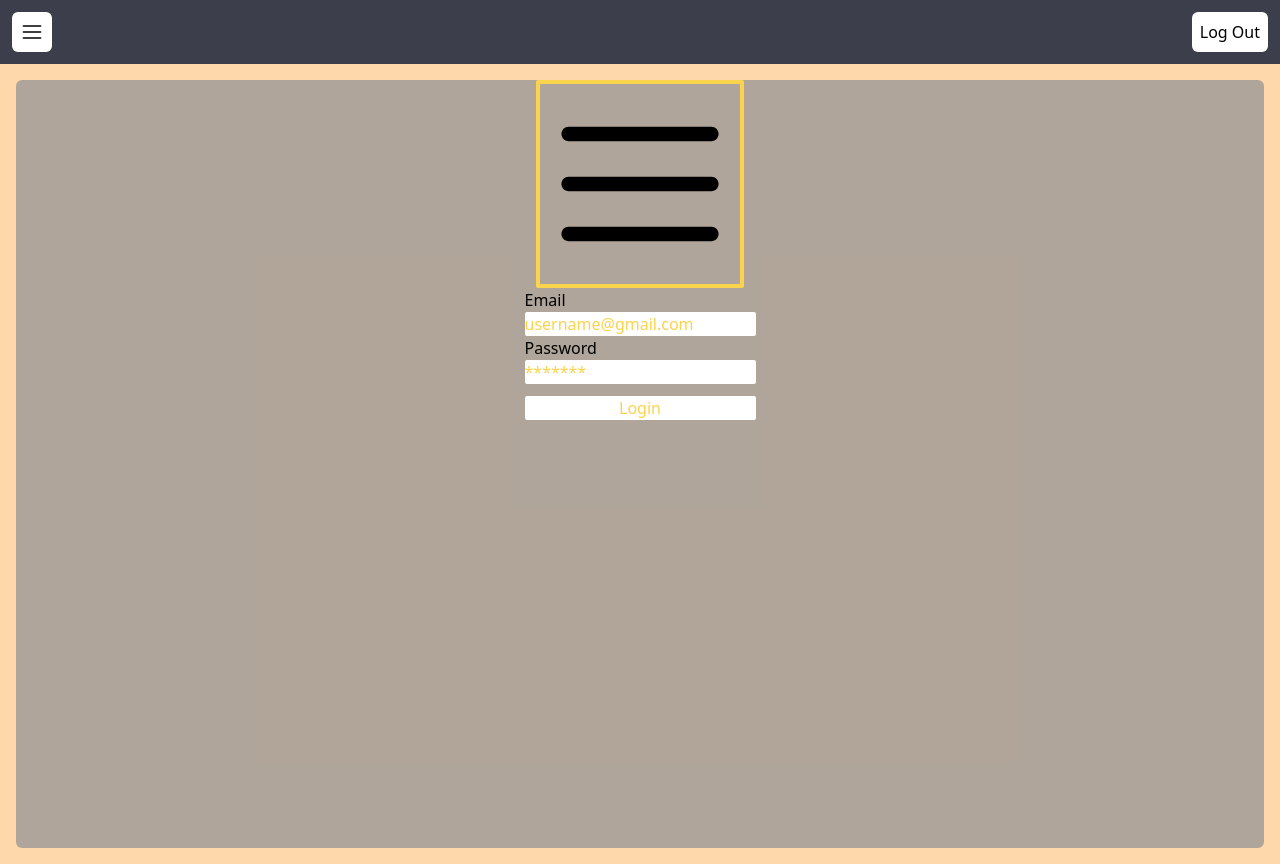
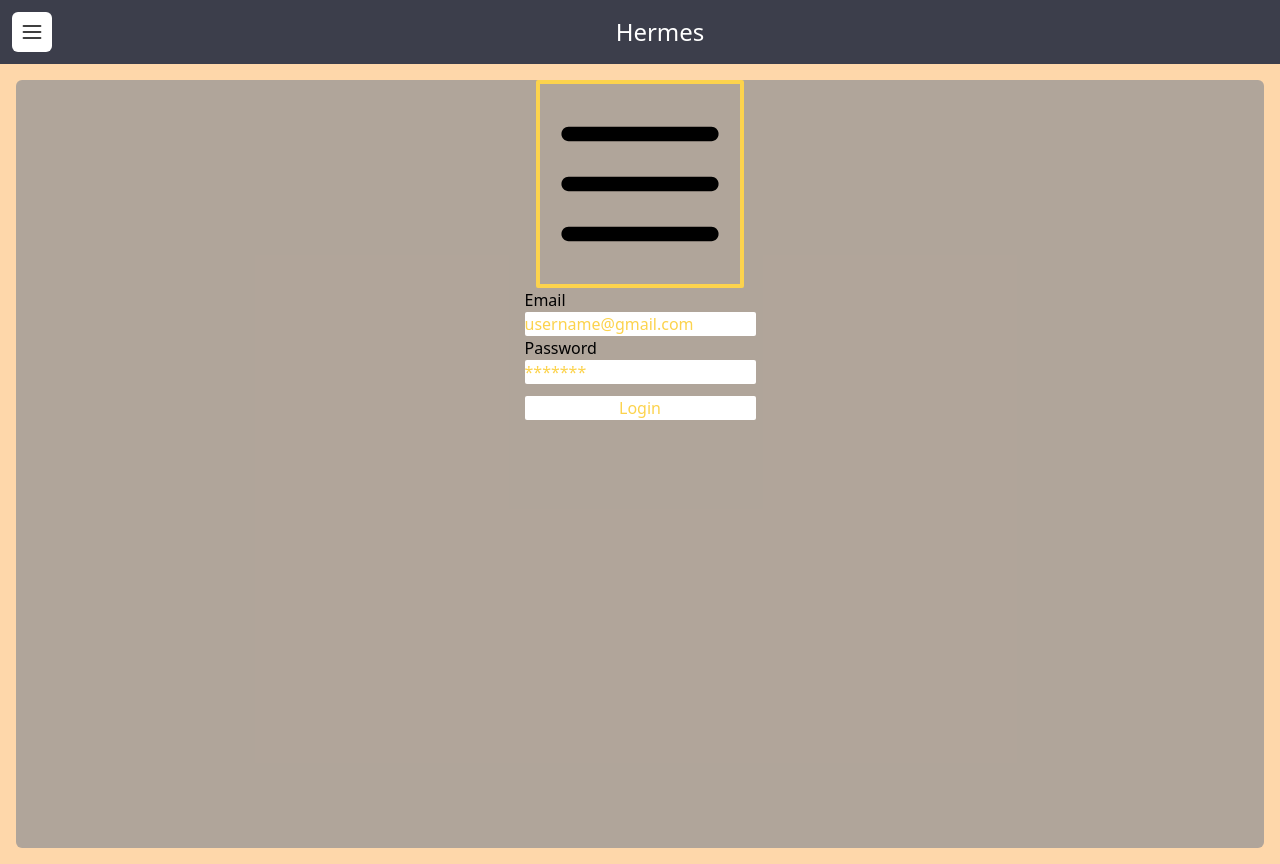
Before and after one commit to IM2-Project-Hermes/helper_portal, a Next.js app: page / in a window 1280 px wide. Built offline with nearby package versions, Linux system fonts and the light colour scheme.

Commit message:
Added Hermes Title

```diff
--- a/src/components/Navbar.tsx
+++ b/src/components/Navbar.tsx
@@ -9,7 +9,7 @@ const Navbar = () => {
   return (
     <div className="navbar-container">
       <Dropdownbutton />
-      <LogOut />
+      <h1>Hermes</h1>
     </div>
   );
 };
@@ -53,12 +53,5 @@ export const DropdownElement: FC<ElementProps> = ({ name, page }) => {
   );
 };
 
-const LogOut = () => {
-  return (
-    <Link href={"/"}>
-      <button className="bg-white rounded-md text-center p-2">Log Out</button>
-    </Link>
-  );
-};
 
 export default Navbar;
--- a/src/styles/navbar.css
+++ b/src/styles/navbar.css
@@ -1,4 +1,8 @@
 .navbar-container{
-    @apply flex justify-between p-3;
+    @apply flex items-center p-3 w-full;
     background-color: #3c3e4b;
 }
+
+.navbar-container h1{
+    @apply text-white text-2xl self-center m-auto;
+}
```
